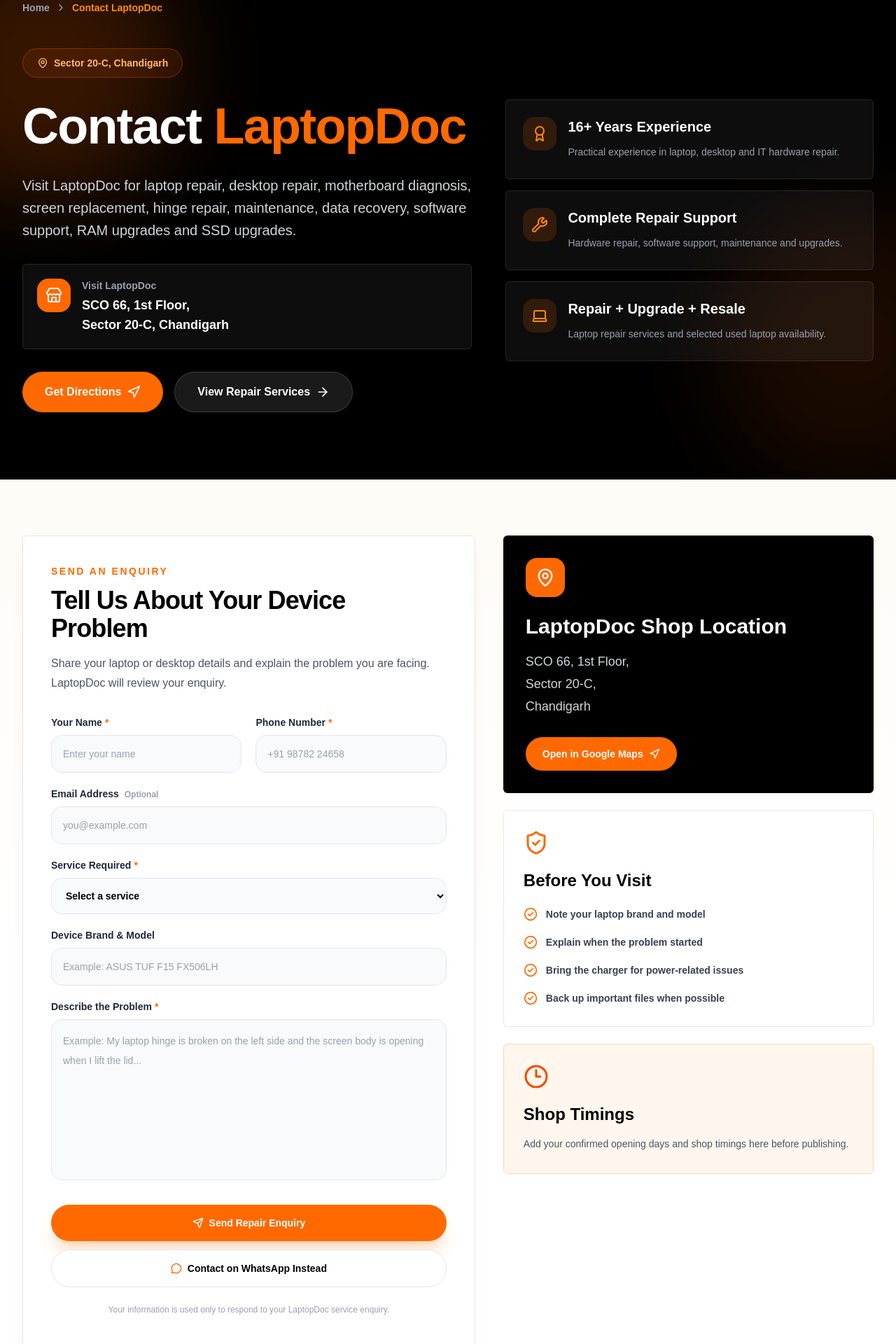
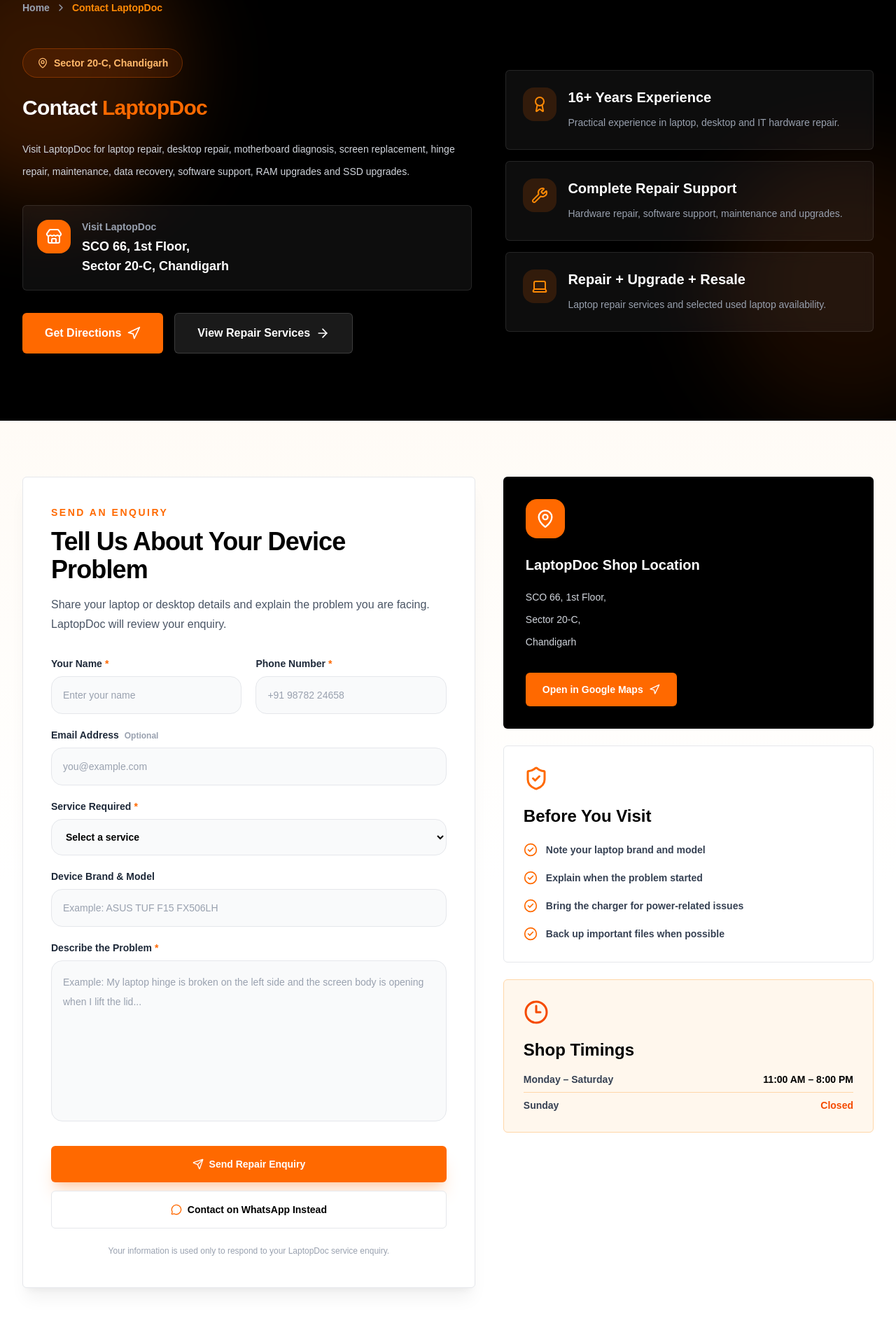
Before and after one commit to arpitbhatia23/laptopdoc, a Next.js app: page /contact in a window 1280 px wide. Shown: the part 200-2120 px from the top of the page at 70% size. Built offline with nearby package versions, Linux system fonts and the light colour scheme.

Commit message:
fix layout of contact page

```diff
--- a/src/app/contact/page.jsx
+++ b/src/app/contact/page.jsx
@@ -137,7 +137,21 @@
     addressRegion: "Chandigarh",
     addressCountry: "IN",
   },
-
+  openingHoursSpecification: [
+    {
+      "@type": "OpeningHoursSpecification",
+      dayOfWeek: [
+        "Monday",
+        "Tuesday",
+        "Wednesday",
+        "Thursday",
+        "Friday",
+        "Saturday",
+      ],
+      opens: "11:00",
+      closes: "20:00",
+    },
+  ],
   areaServed: ["Chandigarh", "Mohali", "Panchkula", "Zirakpur"],
 
   knowsAbout: [
@@ -198,11 +212,11 @@
                   Sector 20-C, Chandigarh
                 </div>
 
-                <h1 className="mt-6 text-4xl font-extrabold leading-tight tracking-tight md:text-6xl lg:text-7xl">
+                <h1 className="mt-6 text-lg font-extrabold leading-tight tracking-tight md:text-xl lg:text-3xl">
                   Contact <span className="text-orange-500">LaptopDoc</span>
                 </h1>
 
-                <p className="mt-6 max-w-3xl text-base font-medium leading-8 text-gray-300 md:text-xl">
+                <p className="mt-6 max-w-3xl text-xs font-medium leading-8 text-gray-300 md:text-sm">
                   Visit LaptopDoc for laptop repair, desktop repair, motherboard
                   diagnosis, screen replacement, hinge repair, maintenance, data
                   recovery, software support, RAM upgrades and SSD upgrades.
@@ -231,7 +245,7 @@
                     href={`https://www.google.com/maps/search/?api=1&query=${encodedAddress}`}
                     target="_blank"
                     rel="noopener noreferrer"
-                    className="group inline-flex items-center justify-center gap-2 rounded-full bg-orange-500 px-8 py-4 text-base font-extrabold text-white transition-all hover:-translate-y-0.5 hover:bg-orange-600"
+                    className="group inline-flex items-center justify-center gap-2 rounded-md bg-orange-500 px-8 py-4 text-base font-extrabold text-white transition-all hover:-translate-y-0.5 hover:bg-orange-600"
                   >
                     Get Directions
                     <Navigation className="h-5 w-5 transition-transform group-hover:translate-x-1" />
@@ -239,7 +253,7 @@
 
                   <Link
                     href="/services"
-                    className="inline-flex items-center justify-center gap-2 rounded-full border border-white/15 bg-white/10 px-8 py-4 text-base font-extrabold text-white transition-all hover:bg-white hover:text-black"
+                    className="inline-flex items-center justify-center gap-2 rounded-md border border-white/15 bg-white/10 px-8 py-4 text-base font-extrabold text-white transition-all hover:bg-white hover:text-black"
                   >
                     View Repair Services
                     <ArrowRight className="h-5 w-5" />
@@ -294,11 +308,11 @@
                   <MapPin className="h-7 w-7" />
                 </div>
 
-                <h2 className="mt-6 text-2xl font-extrabold md:text-3xl">
+                <h2 className="mt-6 text-lg font-extrabold md:text-xl">
                   LaptopDoc Shop Location
                 </h2>
 
-                <address className="mt-4 not-italic text-lg font-medium leading-8 text-gray-300">
+                <address className="mt-4 not-italic text-sm font-medium leading-8 text-gray-300">
                   SCO 66, 1st Floor,
                   <br />
                   Sector 20-C,
@@ -310,7 +324,7 @@
                   href={`https://www.google.com/maps/search/?api=1&query=${encodedAddress}`}
                   target="_blank"
                   rel="noopener noreferrer"
-                  className="mt-7 inline-flex items-center gap-2 rounded-full bg-orange-500 px-6 py-3.5 text-sm font-extrabold text-white transition-colors hover:bg-orange-600"
+                  className="mt-7 inline-flex items-center gap-2 rounded-md bg-orange-500 px-6 py-3.5 text-sm font-extrabold text-white transition-colors hover:bg-orange-600"
                 >
                   Open in Google Maps
                   <Navigation className="h-4 w-4" />
@@ -343,7 +357,7 @@
                 </div>
               </div>
 
-              {/* Hours placeholder */}
+              {/* Shop Hours */}
               <div className="rounded-md border border-orange-200 bg-orange-50 p-7">
                 <Clock3 className="h-9 w-9 text-orange-600" />
 
@@ -351,10 +365,21 @@
                   Shop Timings
                 </h2>
 
-                <p className="mt-3 text-sm font-medium leading-7 text-gray-600">
-                  Add your confirmed opening days and shop timings here before
-                  publishing.
-                </p>
+                <div className="mt-4 space-y-2 text-sm font-semibold text-gray-700">
+                  <div className="flex items-center justify-between gap-4">
+                    <span>Monday – Saturday</span>
+                    <span className="font-extrabold text-black">
+                      11:00 AM – 8:00 PM
+                    </span>
+                  </div>
+
+                  <div className="flex items-center justify-between gap-4 border-t border-orange-200 pt-2">
+                    <span>Sunday</span>
+                    <span className="font-extrabold text-orange-600">
+                      Closed
+                    </span>
+                  </div>
+                </div>
               </div>
             </div>
           </div>
@@ -369,7 +394,7 @@
                 Find LaptopDoc
               </div>
 
-              <h2 className="mt-5 text-3xl font-extrabold tracking-tight text-black md:text-5xl">
+              <h2 className="mt-5 text-lg font-extrabold tracking-tight text-black md:text-xl">
                 Laptop Repair Shop in{" "}
                 <span className="text-orange-500">Sector 20-C Chandigarh</span>
               </h2>
@@ -402,11 +427,11 @@
                 Laptop Repair in Chandigarh
               </p>
 
-              <h2 className="mt-3 text-3xl font-extrabold tracking-tight text-black md:text-5xl">
+              <h2 className="mt-3 text-lg font-extrabold tracking-tight text-black md:text-xl">
                 Visit LaptopDoc in Sector 20-C, Chandigarh
               </h2>
 
-              <div className="mt-7 space-y-5 text-base font-medium leading-8 text-gray-600">
+              <div className="mt-7 space-y-5 text-base  leading-normal text-gray-600">
                 <p>
                   LaptopDoc is located at SCO 66, 1st Floor, Sector 20-C,
                   Chandigarh. The shop provides laptop and desktop repair
@@ -456,38 +481,6 @@
             </aside>
           </div>
         </section>
-
-        {/* Final CTA */}
-        <section className="bg-black py-16 text-white">
-          <div className="mx-auto max-w-7xl px-4 lg:px-8">
-            <div className="rounded-md border border-white/10 bg-white/5 p-8 md:p-12">
-              <div className="flex flex-col gap-8 lg:flex-row lg:items-center lg:justify-between">
-                <div>
-                  <Wrench className="h-10 w-10 text-orange-400" />
-
-                  <h2 className="mt-5 max-w-3xl text-3xl font-extrabold md:text-5xl">
-                    Tell LaptopDoc what is wrong with your device.
-                  </h2>
-
-                  <p className="mt-4 max-w-2xl text-base font-medium leading-8 text-gray-400">
-                    Visit SCO 66, 1st Floor, Sector 20-C, Chandigarh or send
-                    your repair enquiry online.
-                  </p>
-                </div>
-
-                <a
-                  href="https://wa.me/919878224658"
-                  target="_blank"
-                  rel="noopener noreferrer"
-                  className="inline-flex shrink-0 items-center justify-center gap-2 rounded-full bg-orange-500 px-8 py-4 text-base font-extrabold text-white transition-all hover:bg-orange-600"
-                >
-                  Contact on WhatsApp
-                  <MessageCircle className="h-5 w-5" />
-                </a>
-              </div>
-            </div>
-          </div>
-        </section>
       </main>
     </>
   );
--- a/src/components/ContactForm.jsx
+++ b/src/components/ContactForm.jsx
@@ -292,7 +292,7 @@
       <button
         type="submit"
         disabled={status === "loading"}
-        className="mt-7 inline-flex w-full items-center justify-center gap-2 rounded-full bg-orange-500 px-7 py-4 text-sm font-extrabold text-white shadow-xl shadow-orange-500/20 transition-all hover:-translate-y-0.5 hover:bg-orange-600 disabled:cursor-not-allowed disabled:opacity-70 disabled:hover:translate-y-0"
+        className="mt-7 inline-flex w-full items-center justify-center gap-2 rounded-md bg-orange-500 px-7 py-4 text-sm font-extrabold text-white shadow-xl shadow-orange-500/20 transition-all hover:-translate-y-0.5 hover:bg-orange-600 disabled:cursor-not-allowed disabled:opacity-70 disabled:hover:translate-y-0"
       >
         {status === "loading" ? (
           <>
@@ -312,7 +312,7 @@
         href="https://wa.me/919878224658"
         target="_blank"
         rel="noopener noreferrer"
-        className="mt-3 inline-flex w-full items-center justify-center gap-2 rounded-full border border-gray-200 bg-white px-7 py-4 text-sm font-extrabold text-black transition-all hover:border-orange-200 hover:bg-orange-50 hover:text-orange-600"
+        className="mt-3 inline-flex w-full items-center justify-center gap-2 rounded-md border border-gray-200 bg-white px-7 py-4 text-sm font-extrabold text-black transition-all hover:border-orange-200 hover:bg-orange-50 hover:text-orange-600"
       >
         <MessageCircle className="h-4 w-4 text-orange-500" />
         Contact on WhatsApp Instead
```
